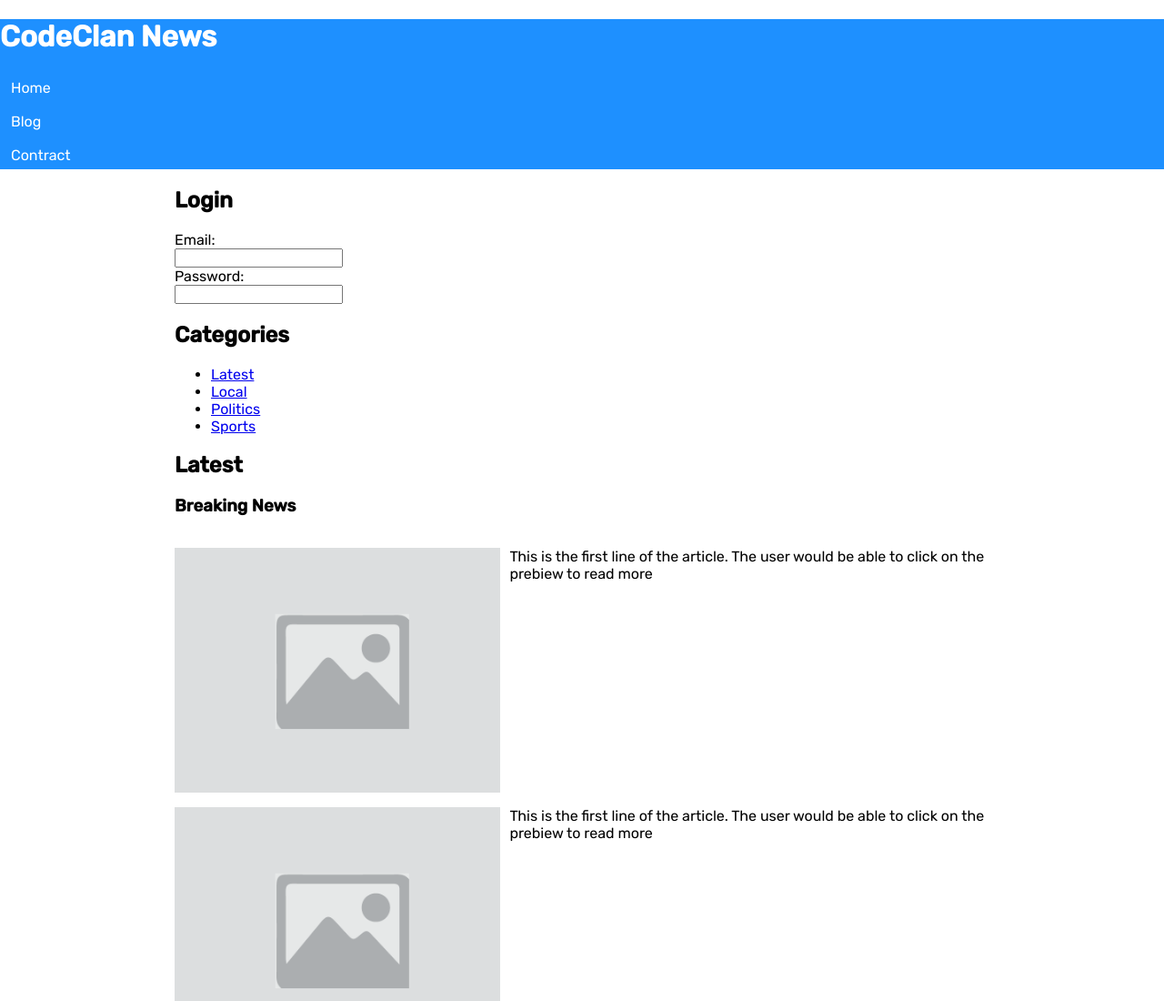
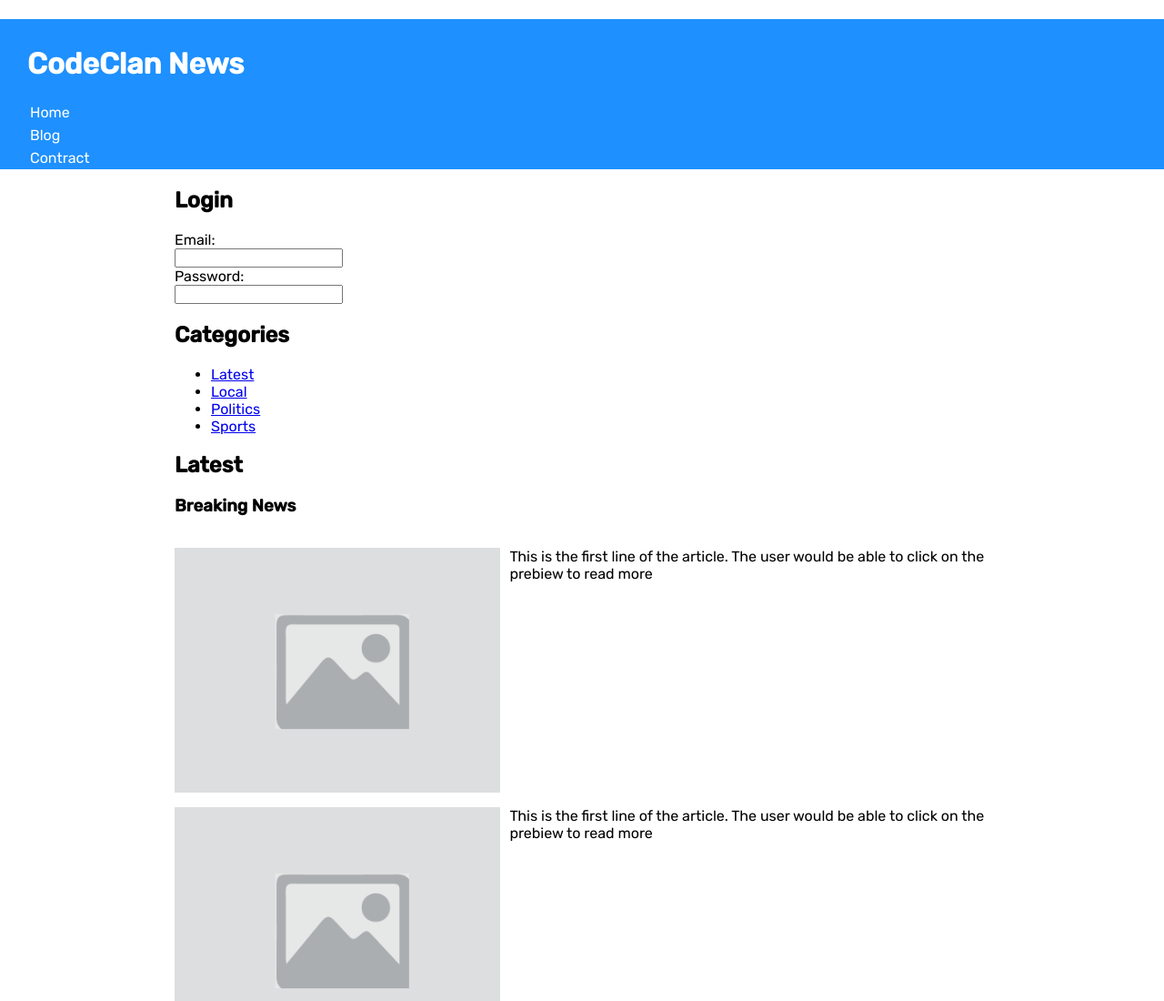
Before and after one commit to karenbstewart/css_lab, a plain HTML site: page CCNews/index.html in a window 1280 px wide. Shown: the top 1100 px of the page at 91% size. Drawn offline with Linux system fonts and the light colour scheme.

Commit message:
week3 day1 homework complete

```diff
--- a/CCNews/style.css
+++ b/CCNews/style.css
@@ -7,18 +7,26 @@ header{
     background-color:dodgerblue;
     color: white;
 }
+
+header > h1{
+    padding: 30px 0 0 30px;
+}
+
 header > nav > ul{
     list-style-type: none;
-    margin: 0;
     padding: 0;
+}
+header > nav > ul > li {
+    padding: 3px;
+    margin: 0 0 0 30px;
 }
 
 header > nav > ul > li > a{
     text-decoration:none;
     color:white;
     display: block;
-    padding: 6px;
-    margin: 6px;
+    padding: 0;
+    margin: 0px;
     width: 90px;
 }
 
```
